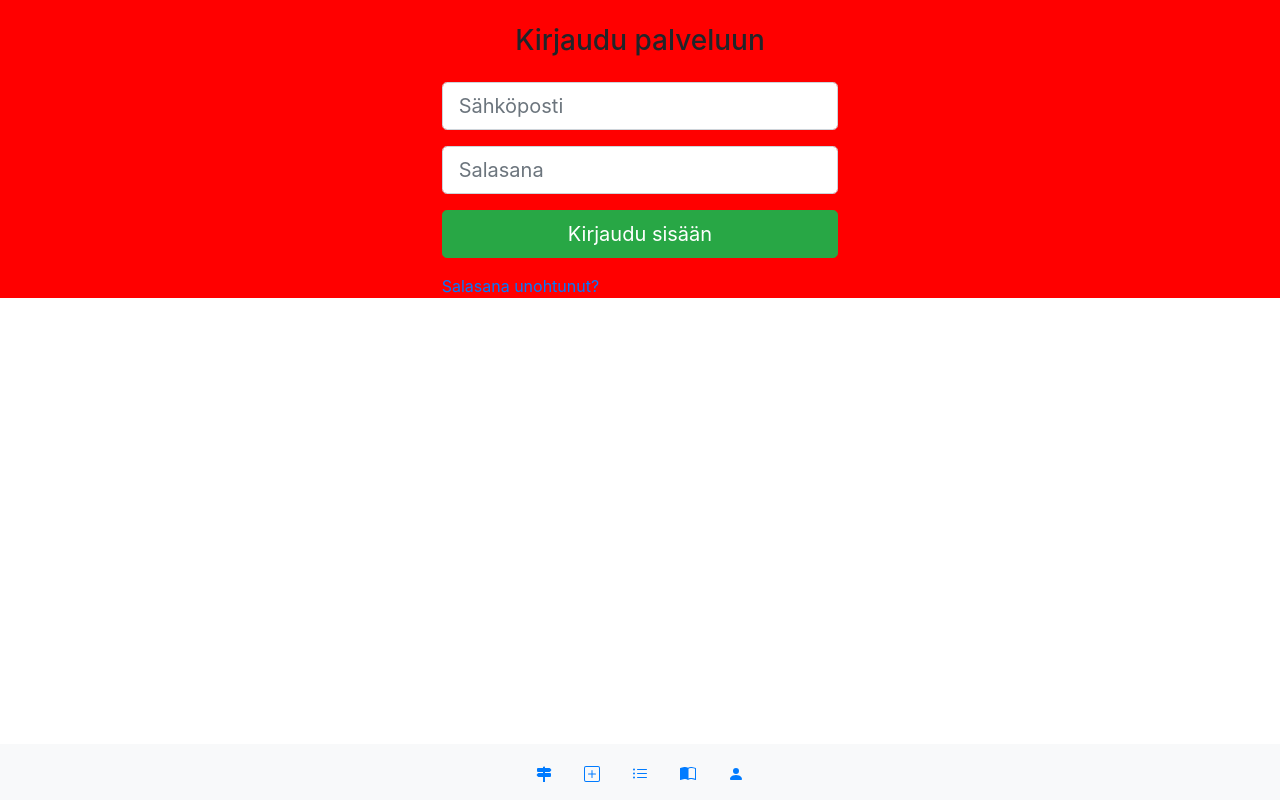
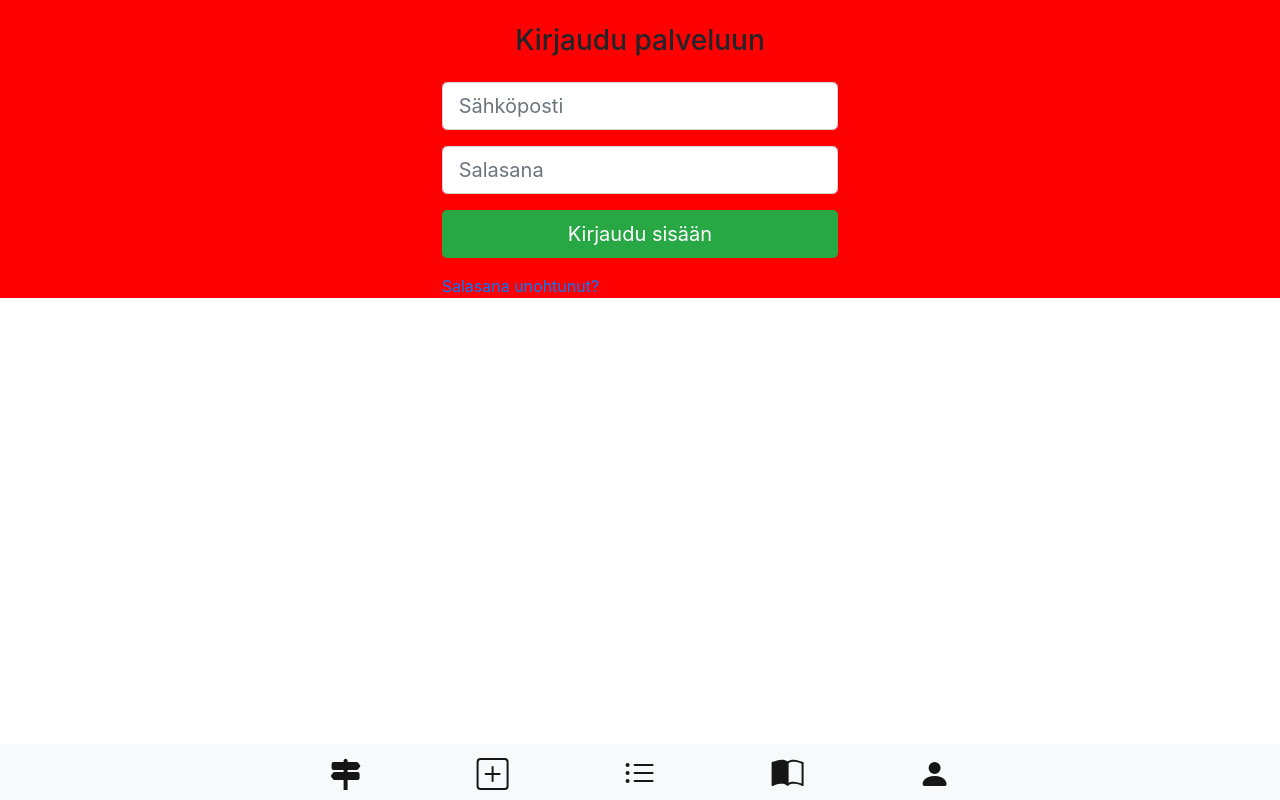
Before and after one commit to ohtu2021satoja/SatojaREKO, a React (Create React App) app in the folder client/: page / in a window 1280 px wide. Built offline with nearby package versions, Linux system fonts and the light colour scheme.

Commit message:
Add navbar icon scaling

```diff
--- /dev/null
+++ b/client/src/components/navigation/NavigationBar.css
@@ -0,0 +1,9 @@
+.menuicon {
+  transform: scale(2);
+  width: 9vw;
+  fill: rgb(22, 22, 22);
+}
+
+.menuicon:hover {
+  fill: grey;
+}
--- a/client/src/components/navigation/NavigationBar.js
+++ b/client/src/components/navigation/NavigationBar.js
@@ -1,3 +1,4 @@
+import "./NavigationBar.css";
 import Navbar from "react-bootstrap/Navbar";
 import Nav from "react-bootstrap/Nav";
 import { Link } from "react-router-dom";
@@ -17,7 +18,7 @@ const NavigationBar = () => {
             width="16"
             height="16"
             fill="currentColor"
-            class="bi bi-signpost-2-fill"
+            className="bi bi-signpost-2-fill menuicon"
             viewBox="0 0 16 16"
           >
             <path d="M7.293.707A1 1 0 0 0 7 1.414V2H2a1 1 0 0 0-1 1v2a1 1 0 0 0 1 1h5v1H2.5a1 1 0 0 0-.8.4L.725 8.7a.5.5 0 0 0 0 .6l.975 1.3a1 1 0 0 0 .8.4H7v5h2v-5h5a1 1 0 0 0 1-1V8a1 1 0 0 0-1-1H9V6h4.5a1 1 0 0 0 .8-.4l.975-1.3a.5.5 0 0 0 0-.6L14.3 2.4a1 1 0 0 0-.8-.4H9v-.586A1 1 0 0 0 7.293.707z" />
@@ -29,7 +30,7 @@ const NavigationBar = () => {
             width="16"
             height="16"
             fill="currentColor"
-            class="bi bi-plus-square"
+            className="bi bi-plus-square menuicon"
             viewBox="0 0 16 16"
           >
             <path d="M14 1a1 1 0 0 1 1 1v12a1 1 0 0 1-1 1H2a1 1 0 0 1-1-1V2a1 1 0 0 1 1-1h12zM2 0a2 2 0 0 0-2 2v12a2 2 0 0 0 2 2h12a2 2 0 0 0 2-2V2a2 2 0 0 0-2-2H2z" />
@@ -42,11 +43,11 @@ const NavigationBar = () => {
             width="16"
             height="16"
             fill="currentColor"
-            class="bi bi-list-ul"
+            className="bi bi-list-ul menuicon"
             viewBox="0 0 16 16"
           >
             <path
-              fill-rule="evenodd"
+              fillRule="evenodd"
               d="M5 11.5a.5.5 0 0 1 .5-.5h9a.5.5 0 0 1 0 1h-9a.5.5 0 0 1-.5-.5zm0-4a.5.5 0 0 1 .5-.5h9a.5.5 0 0 1 0 1h-9a.5.5 0 0 1-.5-.5zm0-4a.5.5 0 0 1 .5-.5h9a.5.5 0 0 1 0 1h-9a.5.5 0 0 1-.5-.5zm-3 1a1 1 0 1 0 0-2 1 1 0 0 0 0 2zm0 4a1 1 0 1 0 0-2 1 1 0 0 0 0 2zm0 4a1 1 0 1 0 0-2 1 1 0 0 0 0 2z"
             />
           </svg>
@@ -57,7 +58,7 @@ const NavigationBar = () => {
             width="16"
             height="16"
             fill="currentColor"
-            class="bi bi-book-half"
+            className="bi bi-book-half menuicon"
             viewBox="0 0 16 16"
           >
             <path d="M8.5 2.687c.654-.689 1.782-.886 3.112-.752 1.234.124 2.503.523 3.388.893v9.923c-.918-.35-2.107-.692-3.287-.81-1.094-.111-2.278-.039-3.213.492V2.687zM8 1.783C7.015.936 5.587.81 4.287.94c-1.514.153-3.042.672-3.994 1.105A.5.5 0 0 0 0 2.5v11a.5.5 0 0 0 .707.455c.882-.4 2.303-.881 3.68-1.02 1.409-.142 2.59.087 3.223.877a.5.5 0 0 0 .78 0c.633-.79 1.814-1.019 3.222-.877 1.378.139 2.8.62 3.681 1.02A.5.5 0 0 0 16 13.5v-11a.5.5 0 0 0-.293-.455c-.952-.433-2.48-.952-3.994-1.105C10.413.809 8.985.936 8 1.783z" />
@@ -69,7 +70,7 @@ const NavigationBar = () => {
             width="16"
             height="16"
             fill="currentColor"
-            class="bi bi-person-fill"
+            className="bi bi-person-fill menuicon"
             viewBox="0 0 16 16"
           >
             <path d="M3 14s-1 0-1-1 1-4 6-4 6 3 6 4-1 1-1 1H3zm5-6a3 3 0 1 0 0-6 3 3 0 0 0 0 6z" />
```
